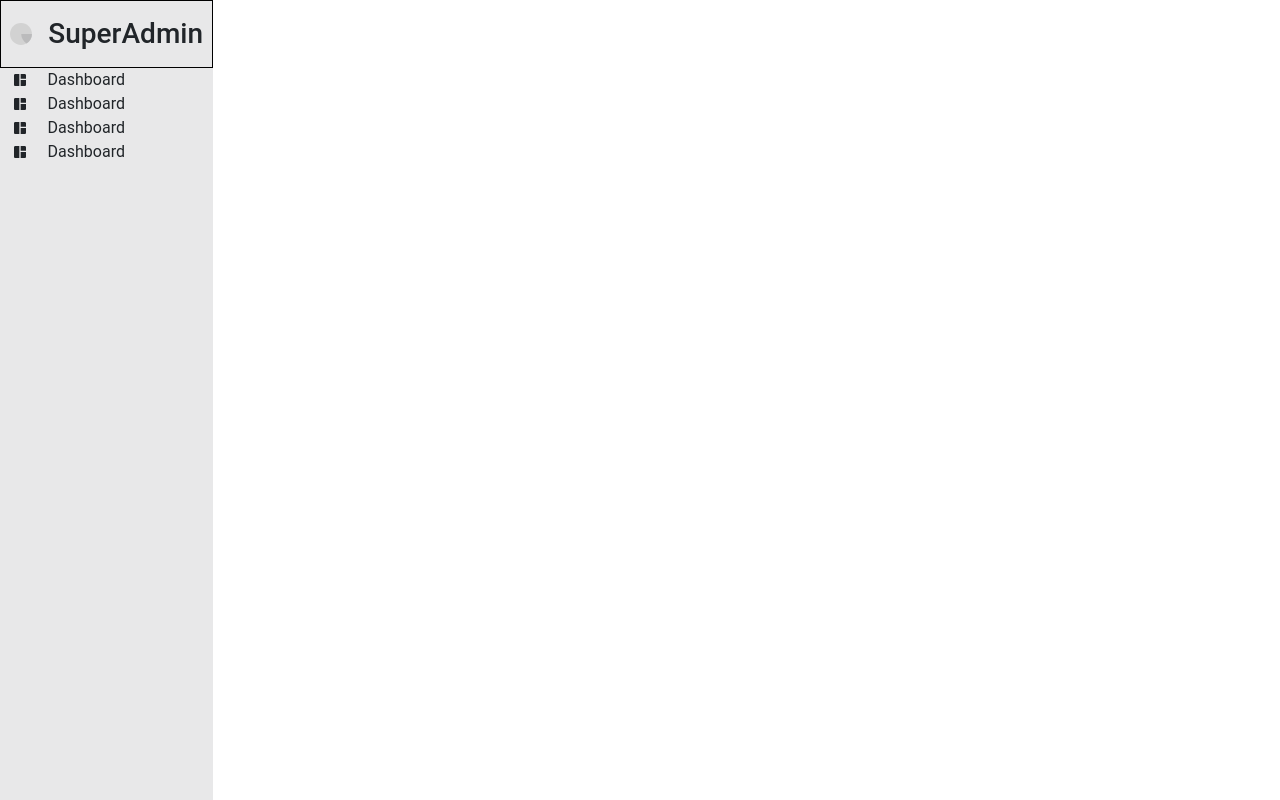
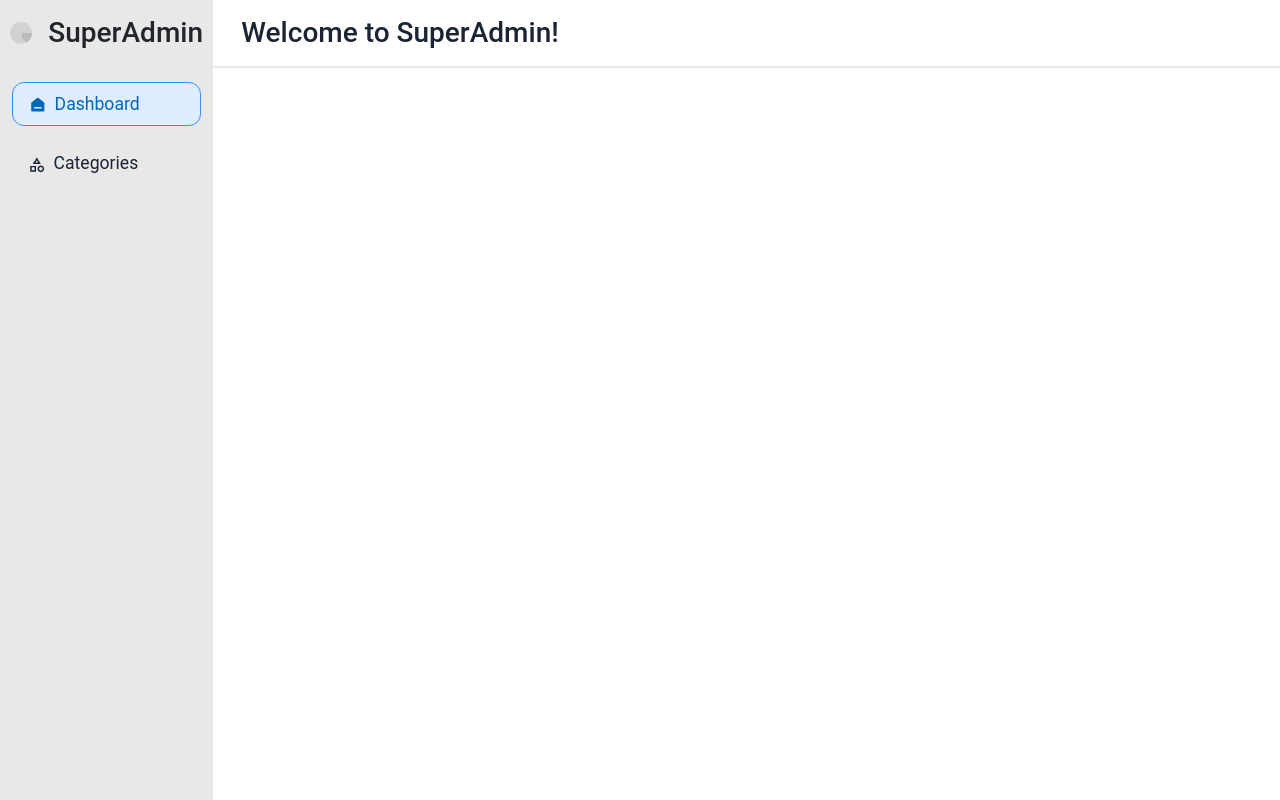
Before and after one commit to Ayushi166/frontend_super_admin, a React (Create React App) app: page /Dashboard in a window 1280 px wide. Built offline with nearby package versions, Linux system fonts and the light colour scheme.

Commit message:
lastest code

```diff
--- a/src/AllRoutes.jsx
+++ b/src/AllRoutes.jsx
@@ -1,12 +1,14 @@
 import React from "react";
 import { Route, Routes } from "react-router-dom";
 import Login from "./components/Login";
+import Dashboard from "./components/dashboard/Dashboard";
 
 const AllRoutes = () => {
   return (
     <>
         <Routes>
           <Route path="/" element={<Login />} />
+          <Route path="/Dashboard" element={<Dashboard />} />
         </Routes>
     </>
   );
--- a/src/App.js
+++ b/src/App.js
@@ -12,7 +12,7 @@ function App() {
         <div className={`${withoutSidebar.includes(location.pathname)?"d-none":"col-lg-2 col-md-2 col-sm-12 h-100 p-0"}`} style={{background:"#E8E8E9"}} >
           <Sidebar/>
         </div>
-        <div className={`${withoutSidebar.includes(location.pathname)?"col-12":"col-lg-10 col-md-10 col-sm-12"}`}>
+        <div className={`${withoutSidebar.includes(location.pathname)?"col-12":"col-lg-10 col-md-10 col-sm-12 p-0 h-100"}`} style={{height:"100vh",overflowY:"auto"}} >
           <AllRoutes/>
         </div>
       </div>
--- /dev/null
+++ b/src/components/Header.jsx
@@ -0,0 +1,17 @@
+import React from "react";
+
+const Header = (props) => {
+  return (
+    <>
+      <div className="container sticky-top" style={{borderBottom:"2px solid #E8E8E9"}} >
+        <div className="row p-0">
+          <div className="col-12 py-3">
+            <h3 className="mb-0 px-3" style={{color:"#1A2433"}} >{props.heading}</h3>
+          </div>
+        </div>
+      </div>
+    </>
+  );
+};
+
+export default Header;
--- a/src/components/Sidebar.jsx
+++ b/src/components/Sidebar.jsx
@@ -1,52 +1,72 @@
 import React from "react";
 import logoHelper from "../assets/logo-helper.svg";
-import { MdSpaceDashboard } from "react-icons/md";
-
+import { MdOutlineCategory } from "react-icons/md";
+import { RiHome6Fill } from "react-icons/ri";
+import { useLocation, useNavigate } from "react-router-dom";
 
 const Sidebar = () => {
+  const Navigate = useNavigate();
+  const location = useLocation();
+
   const data = [
     {
-      icon: <MdSpaceDashboard/>,
+      icon: <RiHome6Fill />,
       value: "Dashboard",
+      pathname: "/Dashboard",
     },
     {
-      icon: <MdSpaceDashboard/>,
-      value: "Dashboard",
-    },
-    {
-      icon: <MdSpaceDashboard/>,
-      value: "Dashboard",
-    },
-    {
-      icon: <MdSpaceDashboard/>,
-      value: "Dashboard",
+      icon: <MdOutlineCategory />,
+      value: "Categories",
     },
   ];
 
   return (
     <>
-      <div
-        className="p-0 d-flex align-items-center gap-1 justify-content-center py-3"
-        style={{ border: "1px solid black" }}
-      >
+      <div className="p-0 d-flex align-items-center gap-1 justify-content-center py-3">
         <img src={logoHelper} alt="logo-helper" />
         <h3 className="mb-0">SuperAdmin</h3>
       </div>
 
-      <div className="d-flex flex-column gap-3">
-        <div className="container">
-          <div className="row">
+      {/* <div className="d-flex flex-column gap-3"> */}
+      <div className="container">
+        <div className="row">
+          <div className="col-12 pt-3">
             {data.map((data, value) => {
               return (
                 <>
-                <div className="col-2 text-end" >{data.icon}</div>
-                  <div className="col-10">{data.value}</div>
+                  <div
+                    onClick={Navigate(data.pathname)}
+                    key={value}
+                    className="d-flex align-items-center py-2 justify-content-start ps-3 gap-2 mb-3"
+                    style={{
+                      fontFamily: "Inter",
+                      fontSize: "1.1rem",
+                      background:
+                        location.pathname === data.pathname
+                          ? "#E0ECFF"
+                          : "transparent",
+                      border:
+                        location.pathname === data.pathname
+                          ? "0.5px solid #3490F6"
+                          : "none",
+                      borderRadius: "12px",
+                      cursor: "pointer",
+                      color:
+                        location.pathname === data.pathname
+                          ? "#0068B9"
+                          : "#1A2433",
+                    }}
+                  >
+                    <span>{data.icon}</span>
+                    <span>{data.value}</span>
+                  </div>
                 </>
               );
             })}
           </div>
         </div>
       </div>
+      {/* </div> */}
     </>
   );
 };
--- /dev/null
+++ b/src/components/dashboard/Dashboard.jsx
@@ -0,0 +1,12 @@
+import React from 'react'
+import Header from '../Header'
+
+const Dashboard = () => {
+  return (
+    <>
+        <Header heading="Welcome to SuperAdmin!" />
+    </>
+  )
+}
+
+export default Dashboard
```
